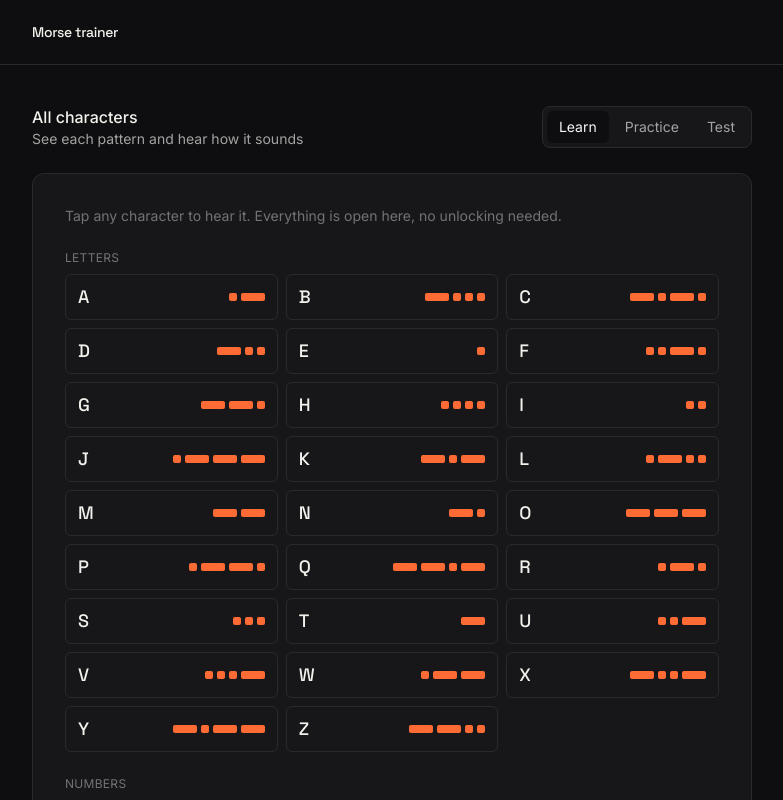
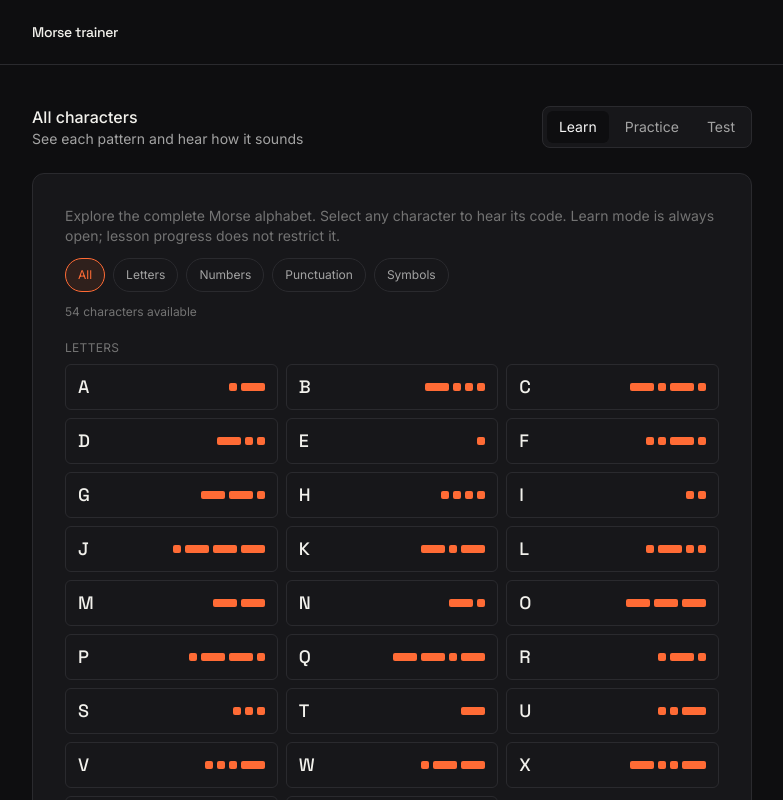
Before and after one commit to LameckM/Morse-trainer, a React (Vite) app: page / in a window 1280 px wide. Shown: the top 800 px of the page, without its empty margins (248-1031 px from the left). Built offline with nearby package versions, Linux system fonts and the light colour scheme.

Commit message:
Improve independent Learn character browsing

```diff
--- a/src/components/MorseTrainer.jsx
+++ b/src/components/MorseTrainer.jsx
@@ -120,6 +120,7 @@ export default function MorseTrainer() {
   const [guess, setGuess] = useState(null)
   const [roundResult, setRoundResult] = useState(null)
   const [streak, setStreak] = useState(0)
+  const [learnCategory, setLearnCategory] = useState('All')
 
   const pressStart = useRef(null)
   const gapTimer = useRef(null)
@@ -129,6 +130,10 @@ export default function MorseTrainer() {
   const lesson = LESSONS.find((l) => l.id === lessonId)
   const targetChar = order[index]
   const targetPattern = MORSE[targetChar]
+  const visibleReferenceGroups = learnCategory === 'All'
+    ? REFERENCE_GROUPS
+    : REFERENCE_GROUPS.filter((group) => group.label === learnCategory)
+  const visibleCharacterCount = visibleReferenceGroups.reduce((total, group) => total + group.chars.length, 0)
 
   useEffect(() => {
     localStorage.setItem(PROGRESS_KEY, JSON.stringify(completed))
@@ -296,20 +301,44 @@ export default function MorseTrainer() {
         <div className="bg-panel border border-line rounded-xl p-8 flex flex-col items-center">
           {mode === 'learn' && (
             <>
-              <p className="text-sm text-neutral-500 mb-6 self-start">
-                Tap any character to hear it. Everything is open here, no unlocking needed.
-              </p>
+              <div className="w-full mb-5">
+                <p className="text-sm text-neutral-500 mb-3">
+                  Explore the complete Morse alphabet. Select any character to hear its code.
+                  Learn mode is always open; lesson progress does not restrict it.
+                </p>
+                <div className="flex flex-wrap gap-2" role="group" aria-label="Filter learning characters">
+                  {['All', 'Letters', 'Numbers', 'Punctuation', 'Symbols'].map((category) => (
+                    <button
+                      key={category}
+                      type="button"
+                      onClick={() => setLearnCategory(category)}
+                      aria-pressed={learnCategory === category}
+                      className={`text-xs px-3 py-2 rounded-full border transition-colors ${
+                        learnCategory === category
+                          ? 'border-signal bg-signal/10 text-signal'
+                          : 'border-line text-neutral-400 hover:border-neutral-600'
+                      }`}
+                    >
+                      {category}
+                    </button>
+                  ))}
+                </div>
+                <p className="text-xs text-neutral-500 mt-3">
+                  {visibleCharacterCount} characters available
+                </p>
+              </div>
               <div className="flex flex-col gap-6 w-full">
-                {REFERENCE_GROUPS.map((group) => (
+                {visibleReferenceGroups.map((group) => (
                   <section key={group.label}>
                     <h3 className="text-xs uppercase tracking-wide text-neutral-500 mb-2">{group.label}</h3>
                     <div className="grid grid-cols-2 sm:grid-cols-3 gap-2">
                       {group.chars.map((c) => (
                         <button
                           key={c}
+                          type="button"
                           onClick={() => playPattern(MORSE[c])}
                           aria-label={`${c}, ${speak(MORSE[c])}. Play sound`}
-                          className="flex items-center justify-between gap-3 px-3 py-2 rounded-md border border-line hover:border-neutral-600 transition-colors"
+                          className="flex items-center justify-between gap-3 px-3 py-2 rounded-md border border-line hover:border-signal hover:bg-signal/5 transition-colors"
                         >
                           <span className="font-display text-lg">{c}</span>
                           <PatternBars pattern={MORSE[c]} />
@@ -319,7 +348,9 @@ export default function MorseTrainer() {
                   </section>
                 ))}
               </div>
-              <p className="text-xs text-neutral-500 mt-6 self-start">Got them? Switch to Practice or Test.</p>
+              <p className="text-xs text-neutral-500 mt-6 self-start">
+                Learn at your own pace. Switch to Practice or Test whenever you're ready.
+              </p>
             </>
           )}
 
```
